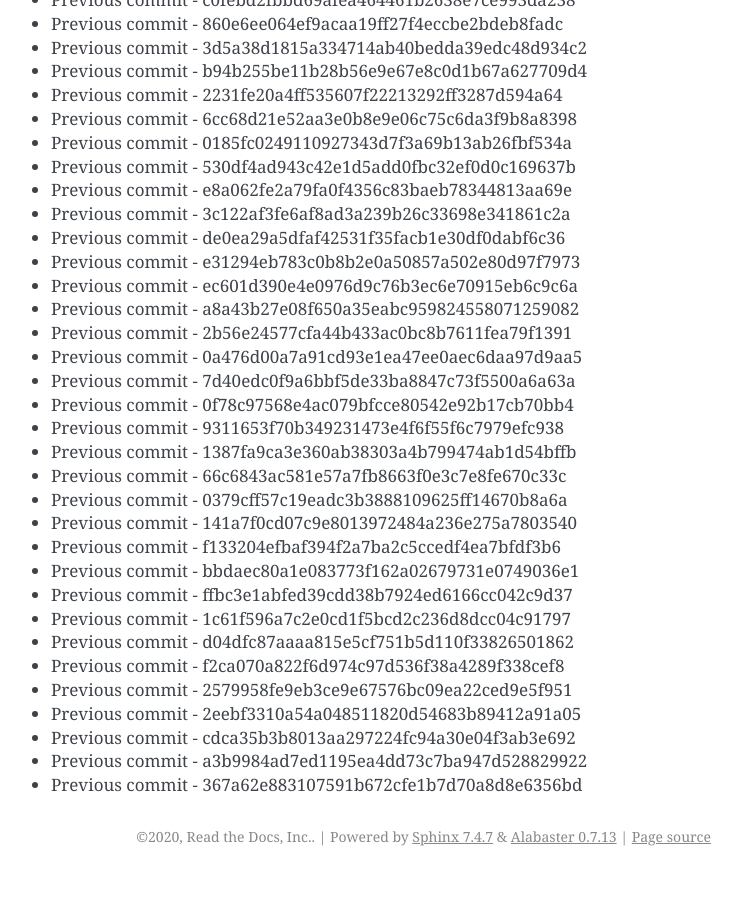
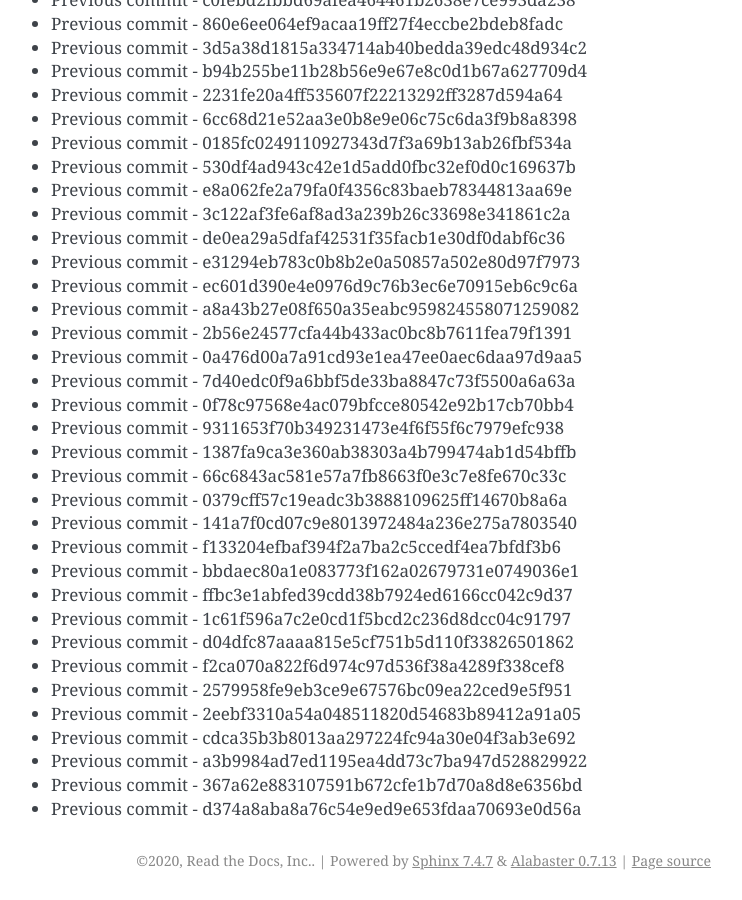
Before and after one commit to readthedocs/rtd-git-stresstest, a Sphinx documentation site: the page built from docs/updates.rst, in a window 1280 px wide and 900 px high, scrolled down 2012 px. Shown: the whole window, without its empty margins (399-1141 px from the left). Built offline with Sphinx 7.4.7, drawn with Linux system fonts in a browser that asks for light colours; before the commit the page ends 2888 px from its top, so only the background shows below that.

Commit message:
Generating commit from previous: d374a8aba8a76c54e9ed9e653fdaa70693e0d56a

```diff
--- a/docs/updates.rst
+++ b/docs/updates.rst
@@ -116,3 +116,4 @@ It can be tested for any performance characteristics.
 * Previous commit - cdca35b3b8013aa297224fc94a30e04f3ab3e692
 * Previous commit - a3b9984ad7ed1195ea4dd73c7ba947d528829922
 * Previous commit - 367a62e883107591b672cfe1b7d70a8d8e6356bd
+* Previous commit - d374a8aba8a76c54e9ed9e653fdaa70693e0d56a
```
